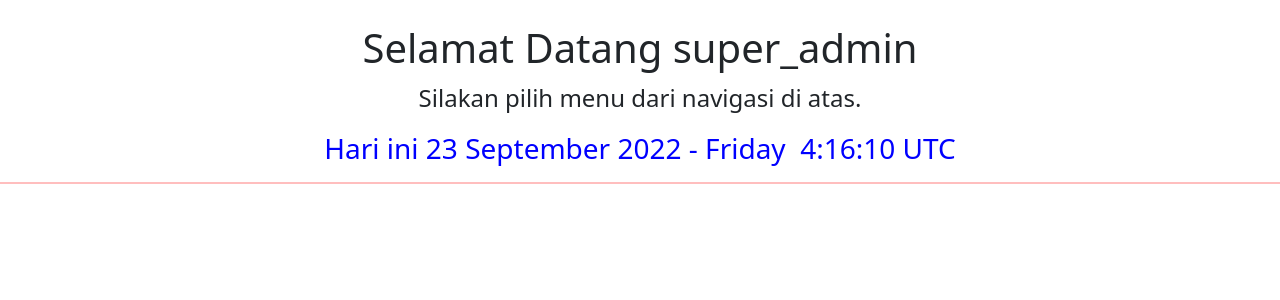
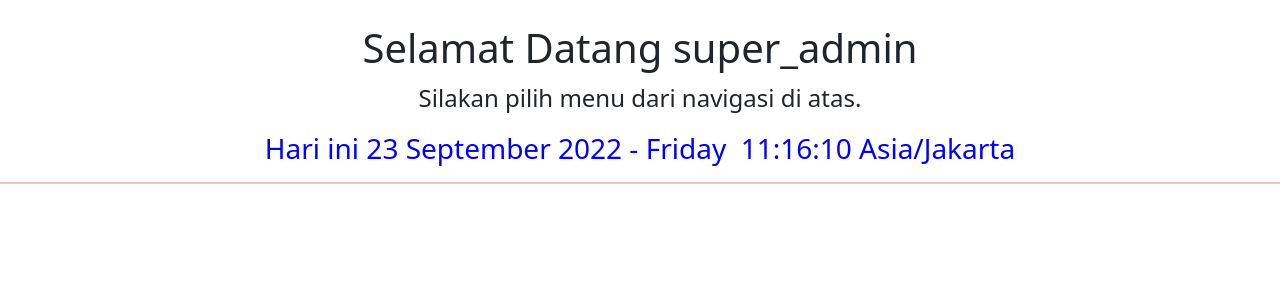
Before and after one commit to yanottamao/sorting-siswa, a PHP site: page /home.php in a window 1280 px wide. Shown: the part 80-380 px from the top of the page. Run offline with PHP 8.4, Linux system fonts and the light colour scheme; a user stored in the database is signed in; some libraries are stand-ins or nearby versions.

Commit message:
feat: mengubah timezone ke asia/jakarta

```diff
--- a/inc/header.php
+++ b/inc/header.php
@@ -1,6 +1,7 @@
 <?php include 'config/database.php' ?>
 <?php include 'inc/konversi.php' ?>
 <?php $akun = 'logout'; ?>
+<?php date_default_timezone_set('Asia/Jakarta'); ?>
 
 
 <!doctype html>
```
